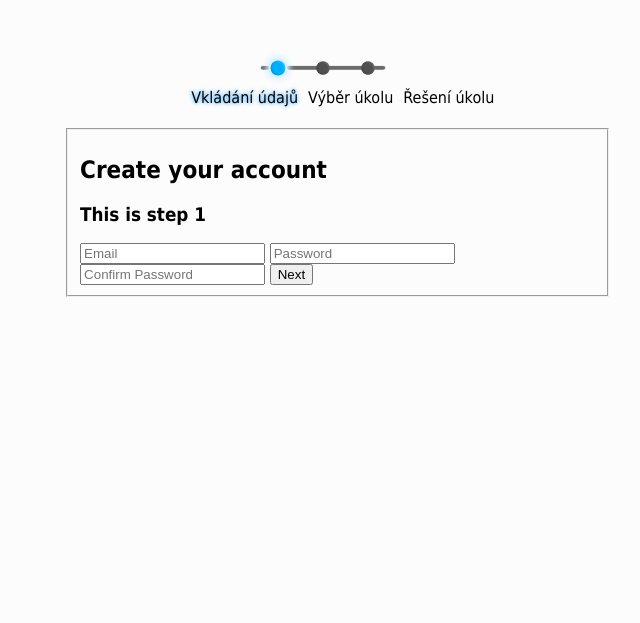
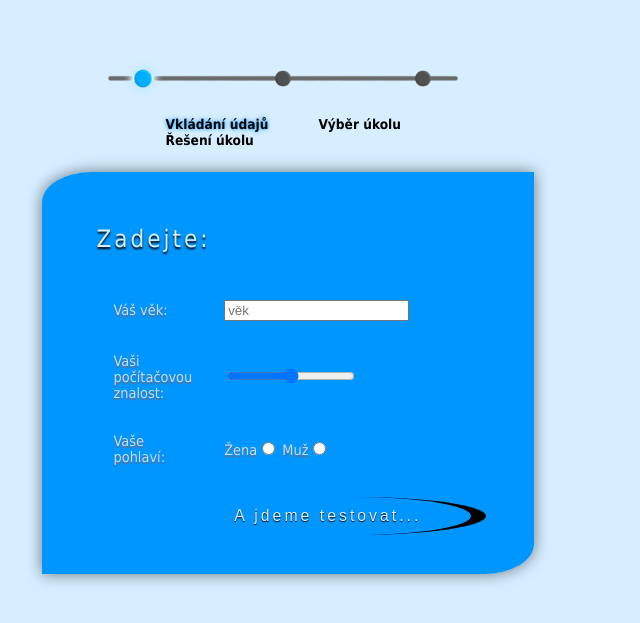
Before and after one commit to dusekdan/2015-ITU-Project, a PHP site: page /main.html in a window 1280 px wide. Shown: the top 623 px of the page, without its empty margins (357-997 px from the left). Run offline with PHP 8.4, Linux system fonts and the light colour scheme.

Commit message:
First window almost done.

```diff
--- a/main.css
+++ b/main.css
@@ -1,7 +1,7 @@
 body {
     margin: 0;
     padding: 0;
-    background-color: rgba(246, 246, 246, 0.3);
+    background-color: rgb(214, 238, 255);
     font-family: "MS Sans Serif", Tahoma, Verdana, Arial, sans-serif;
 }
 
@@ -12,12 +12,28 @@ body {
 
 form.main_form {
     width: 45%;
-    margin: 3% 32%;
+    margin: 3% 30%;
+    border: none;
 }
 
-fieldset.first_step {
+fieldset.first_step, fieldset.second_step, fieldset.third_step {
+
+    border: none;
+
     float: left;
     clear: both;
+    border-bottom-right-radius: 50px 30px;
+    border-top-left-radius: 50px 30px;
+
+    font-weight: 600;
+
+    background-color: rgb(0, 150, 255);
+    padding: 6% 10% 4%;
+
+    -webkit-box-shadow: 0 0 15px rgba(0, 0, 0, 0.5);
+    -moz-box-shadow:    0 0 15px rgba(0, 0, 0, 0.5);
+    box-shadow:         0 0 15px rgba(0, 0, 0, 0.5);
+
 }
 
 fieldset.second_step, fieldset.third_step {
@@ -30,11 +46,14 @@ ul.progressbar {
     position:relative;
     float:left;
     clear:both;
-    padding-top: 30px;
-    margin: 3% 15%;
+    padding-top: 55px;
+    margin: 2% 35%;
 
-    background-image: url("Resources/Images/step1.png");
-    background-size: 150px;
+    font-size: 85%;
+    font-weight: 700;
+
+    background-image: url("Resources/Images/step1-l.png");
+    background-size: 350px;
     background-position: top center;
     background-repeat: no-repeat;
 }
@@ -42,9 +61,51 @@ ul.progressbar {
 ul.progressbar li {
     position: relative;
     float: left;
-    margin: 5px;
+    margin: 0;
+    padding: 0 25px;
 }
 
 ul.progressbar li.active {
     text-shadow: 0 0 4px #0096ff;
 }
+
+fieldset.first_step table td, fieldset.second_step table td, fieldset.third_step table td {
+    padding: 15px 15px 15px;
+    font-size: 90%;
+    font-weight: 500;
+    color: #c1ddff;
+    text-shadow: 0px 2px 1px #636e86;
+}
+
+input.button {
+    padding: 10px 50px 10px 10px;
+    border-bottom: none;
+    border-top: none;
+    border-left: none;
+    border-right: solid 15px #000000;
+    border-bottom-right-radius: 100%;
+    border-top-right-radius: 100%;
+
+    font-size: 110%;
+    font-weight: 500;
+
+    letter-spacing: 3px;
+    text-align: left;
+    color: #d8eeff;
+    text-shadow: 0px 1px 1px #000;
+
+    background-color: rgb(0, 150, 255);
+}
+
+input.button:hover {
+    border-right: solid 15px #d8eeff;
+}
+
+fieldset.first_step h2.title, fieldset.second_step h2.title, fieldset.third_step  h2.title {
+    padding-bottom: 10px;
+    font-size: 150%;
+    font-weight: 500;
+    letter-spacing: 3px;
+    color: #d8eeff;
+    text-shadow: 0px 2px 2px #000;
+}
--- a/main.html
+++ b/main.html
@@ -7,22 +7,41 @@
 </head>
 <body>
     <div id="page">
-
+        <!-- progressbar -->
+        <ul class="progressbar">
+            <li class="active">Vkládání údajů</li>
+            <li>Výběr úkolu</li>
+            <li>Řešení úkolu</li>
+        </ul>
         <form class="main_form">
-            <!-- progressbar -->
-            <ul class="progressbar">
-                <li class="active">Vkládání údajů</li>
-                <li>Výběr úkolu</li>
-                <li>Řešení úkolu</li>
-            </ul>
             <!-- fieldsets -->
             <fieldset class="first_step">
-                <h2 class="fs-title">Create your account</h2>
-                <h3 class="fs-subtitle">This is step 1</h3>
-                <input type="text" name="email" placeholder="Email" />
-                <input type="password" name="pass" placeholder="Password" />
-                <input type="password" name="cpass" placeholder="Confirm Password" />
-                <input type="button" name="next" class="next action-button" value="Next" />
+                <h2 class="title">Zadejte: </h2>
+                <table>
+                    <tr>
+                        <td>Váš věk: </td>
+                        <td><input type="text" name="age" placeholder="věk"  /></td>
+                    </tr>
+                    <tr>
+                        <td>Vaši počítačovou znalost: </td>
+                        <td><input type="range" name="range"  placeholder="počítačová znalost" /></td>
+                    </tr>
+                    <tr>
+                        <td>Vaše pohlaví: </td>
+                        <td><label for="woman">Žena</label><input type="radio" id="woman" name="sex" placeholder="žena" /><label for="man">  Muž</label><input id="man" type="radio" name="sex"  placeholder="muž" /></td>
+                    </tr>
+                    <tr>
+                        <td></td>
+
+                        <td>
+                            <input type="button" name="next" class="next-button button" value="A jdeme testovat..."  />
+                        </td>
+                    </tr>
+
+
+
+
+                </table>
             </fieldset>
             <fieldset class="second_step">
                 <h2 class="fs-title">Social Profiles</h2>
```
Also changed, not shown: Resources/Images/step1-l.png (added), Resources/Images/step1.png (deleted), Resources/Images/step2-l.png (added), Resources/Images/step2.png (deleted), Resources/Images/step3-l.png (added), Resources/Images/step3.png (deleted).
